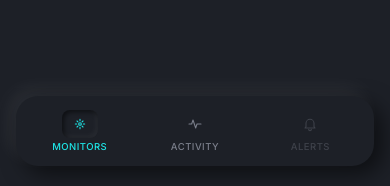
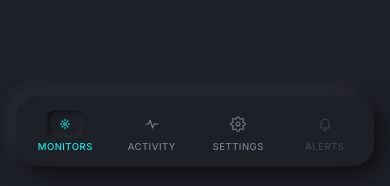
Before and after one commit to stevendejongnl/changewatch, a FastAPI app: page / in a window 390 px wide. Shown: the part 658-844 px from the top of the page. Run offline with FastAPI, Linux system fonts and the light colour scheme; data that the repository does not hold is empty; parts of the project's set-up code (start-up, migrations or seed data) failed here and were passed over.

Commit message:
feat(nav): add Settings gear icon to sidebar and mobile tabs

```diff
--- a/app/templates/base.html
+++ b/app/templates/base.html
@@ -401,6 +401,12 @@
           <path d="M3 12h4l2-6 4 12 2-6h6"/>
         </svg>
       </a>
+      <a href="/settings" class="nav-item {% block nav_settings %}{% endblock %}" title="Settings">
+        <svg viewBox="0 0 24 24" width="18" height="18" fill="none" stroke="currentColor" stroke-width="1.6" stroke-linecap="round" stroke-linejoin="round">
+          <circle cx="12" cy="12" r="3"/>
+          <path d="M19.4 15a1.65 1.65 0 0 0 .33 1.82l.06.06a2 2 0 0 1-2.83 2.83l-.06-.06a1.65 1.65 0 0 0-1.82-.33 1.65 1.65 0 0 0-1 1.51V21a2 2 0 0 1-4 0v-.09A1.65 1.65 0 0 0 9 19.4a1.65 1.65 0 0 0-1.82.33l-.06.06a2 2 0 0 1-2.83-2.83l.06-.06A1.65 1.65 0 0 0 4.68 15a1.65 1.65 0 0 0-1.51-1H3a2 2 0 0 1 0-4h.09A1.65 1.65 0 0 0 4.6 9a1.65 1.65 0 0 0-.33-1.82l-.06-.06a2 2 0 0 1 2.83-2.83l.06.06A1.65 1.65 0 0 0 9 4.68a1.65 1.65 0 0 0 1-1.51V3a2 2 0 0 1 4 0v.09a1.65 1.65 0 0 0 1 1.51 1.65 1.65 0 0 0 1.82-.33l.06-.06a2 2 0 0 1 2.83 2.83l-.06.06A1.65 1.65 0 0 0 19.4 9a1.65 1.65 0 0 0 1.51 1H21a2 2 0 0 1 0 4h-.09a1.65 1.65 0 0 0-1.51 1z"/>
+        </svg>
+      </a>
       <div class="nav-spacer"></div>
     </nav>
 
@@ -434,6 +440,15 @@
         </div>
         Activity
       </a>
+      <a href="/settings" class="mobile-tab {% block mob_settings %}{% endblock %}">
+        <div class="mobile-tab-icon">
+          <svg viewBox="0 0 24 24" width="16" height="16" fill="none" stroke="currentColor" stroke-width="1.6" stroke-linecap="round" stroke-linejoin="round">
+            <circle cx="12" cy="12" r="3"/>
+            <path d="M19.4 15a1.65 1.65 0 0 0 .33 1.82l.06.06a2 2 0 0 1-2.83 2.83l-.06-.06a1.65 1.65 0 0 0-1.82-.33 1.65 1.65 0 0 0-1 1.51V21a2 2 0 0 1-4 0v-.09A1.65 1.65 0 0 0 9 19.4a1.65 1.65 0 0 0-1.82.33l-.06.06a2 2 0 0 1-2.83-2.83l.06-.06A1.65 1.65 0 0 0 4.68 15a1.65 1.65 0 0 0-1.51-1H3a2 2 0 0 1 0-4h.09A1.65 1.65 0 0 0 4.6 9a1.65 1.65 0 0 0-.33-1.82l-.06-.06a2 2 0 0 1 2.83-2.83l.06.06A1.65 1.65 0 0 0 9 4.68a1.65 1.65 0 0 0 1-1.51V3a2 2 0 0 1 4 0v.09a1.65 1.65 0 0 0 1 1.51 1.65 1.65 0 0 0 1.82-.33l.06-.06a2 2 0 0 1 2.83 2.83l-.06.06A1.65 1.65 0 0 0 19.4 9a1.65 1.65 0 0 0 1.51 1H21a2 2 0 0 1 0 4h-.09a1.65 1.65 0 0 0-1.51 1z"/>
+          </svg>
+        </div>
+        Settings
+      </a>
       <div class="mobile-tab" style="opacity:.35">
         <div class="mobile-tab-icon">
           <svg viewBox="0 0 24 24" width="16" height="16" fill="none" stroke="currentColor" stroke-width="1.6" stroke-linecap="round" stroke-linejoin="round">
```
